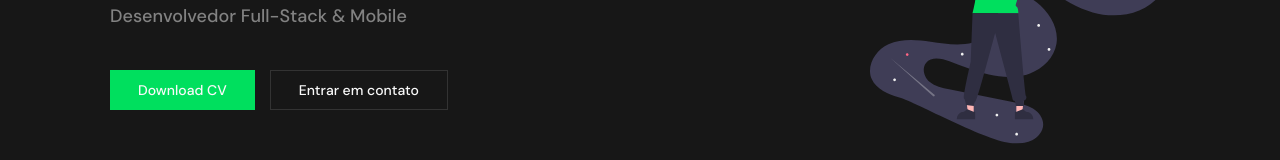
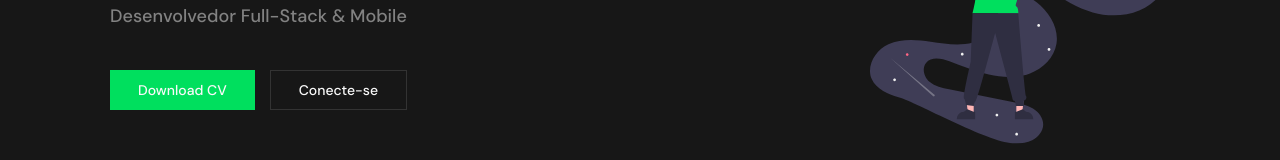
Before and after one commit to saymondamasio/portfolio, a Next.js app: page / in a window 1280 px wide. Shown: the part 311-471 px from the top of the page. Built offline with nearby package versions, Linux system fonts and the light colour scheme.

Commit message:
feat: add modal contact in home page

```diff
--- a/src/components/Banner.tsx
+++ b/src/components/Banner.tsx
@@ -5,17 +5,22 @@ import {
   Image,
   Text,
   useBreakpointValue,
+  useDisclosure,
 } from '@chakra-ui/react'
+import { Contact } from './Modal/Contact'
 
 type Props = FlexProps
 
 export function Banner({ ...rest }: Props) {
+  const { onOpen, isOpen, onClose } = useDisclosure()
+
   const isMedium = useBreakpointValue({
     base: false,
     md: true,
   })
 
   return (
+    <>
       <Flex w="100%" justify="space-between" {...rest}>
         <Flex direction="column">
           <Text fontSize={['3xl', '4xl']} lineHeight="47px" fontWeight="bold">
@@ -47,8 +52,9 @@ export function Banner({ ...rest }: Props) {
               borderRadius="0"
               borderColor="gray.700"
               borderWidth="1px"
+              onClick={onOpen}
             >
-            Entrar em contato
+              Conecte-se
             </Button>
           </Flex>
         </Flex>
@@ -60,5 +66,8 @@ export function Banner({ ...rest }: Props) {
           />
         )}
       </Flex>
+
+      <Contact isOpen={isOpen} onClose={onClose} />
+    </>
   )
 }
```
Lines whose indentation alone changed are shown as unchanged.
